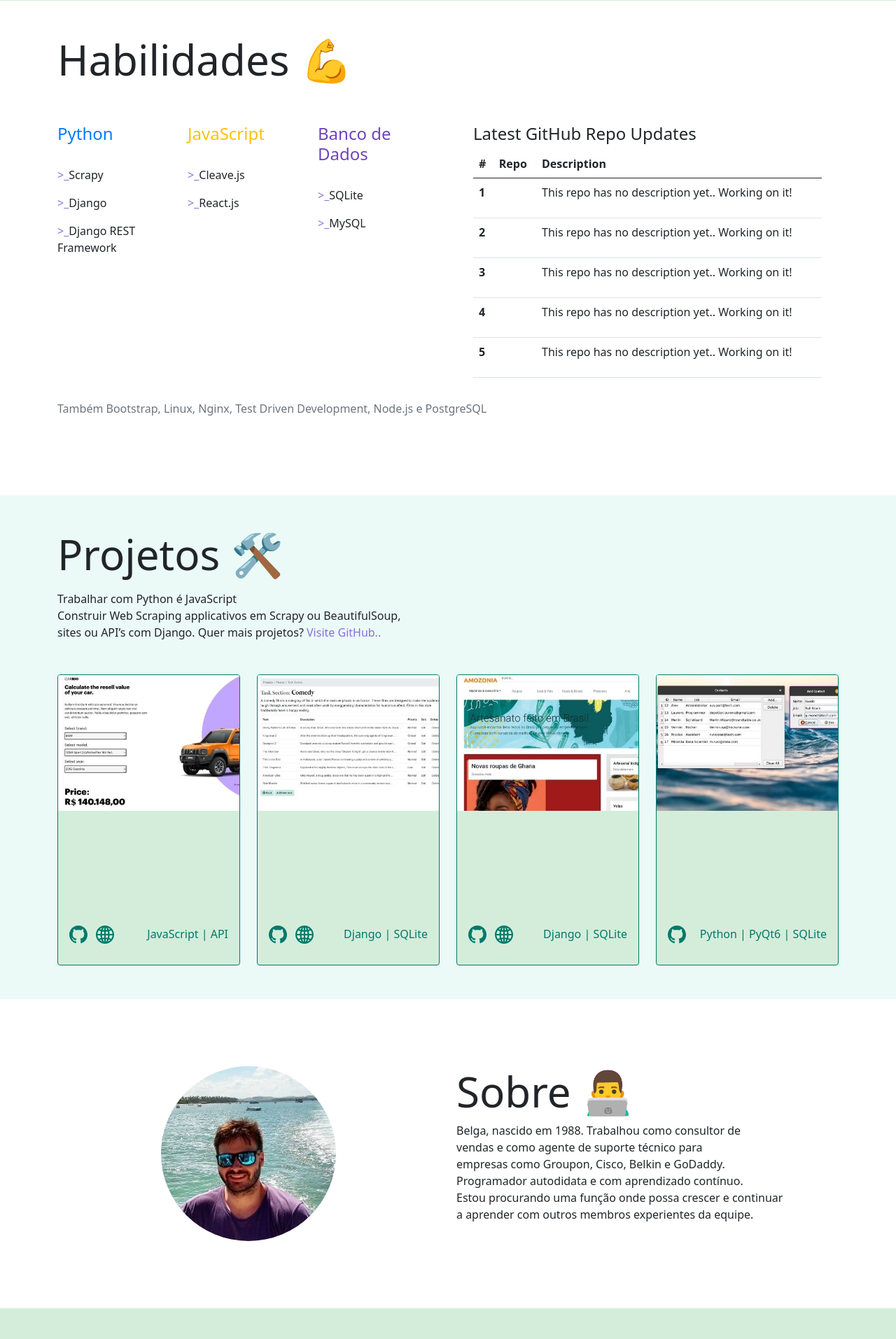
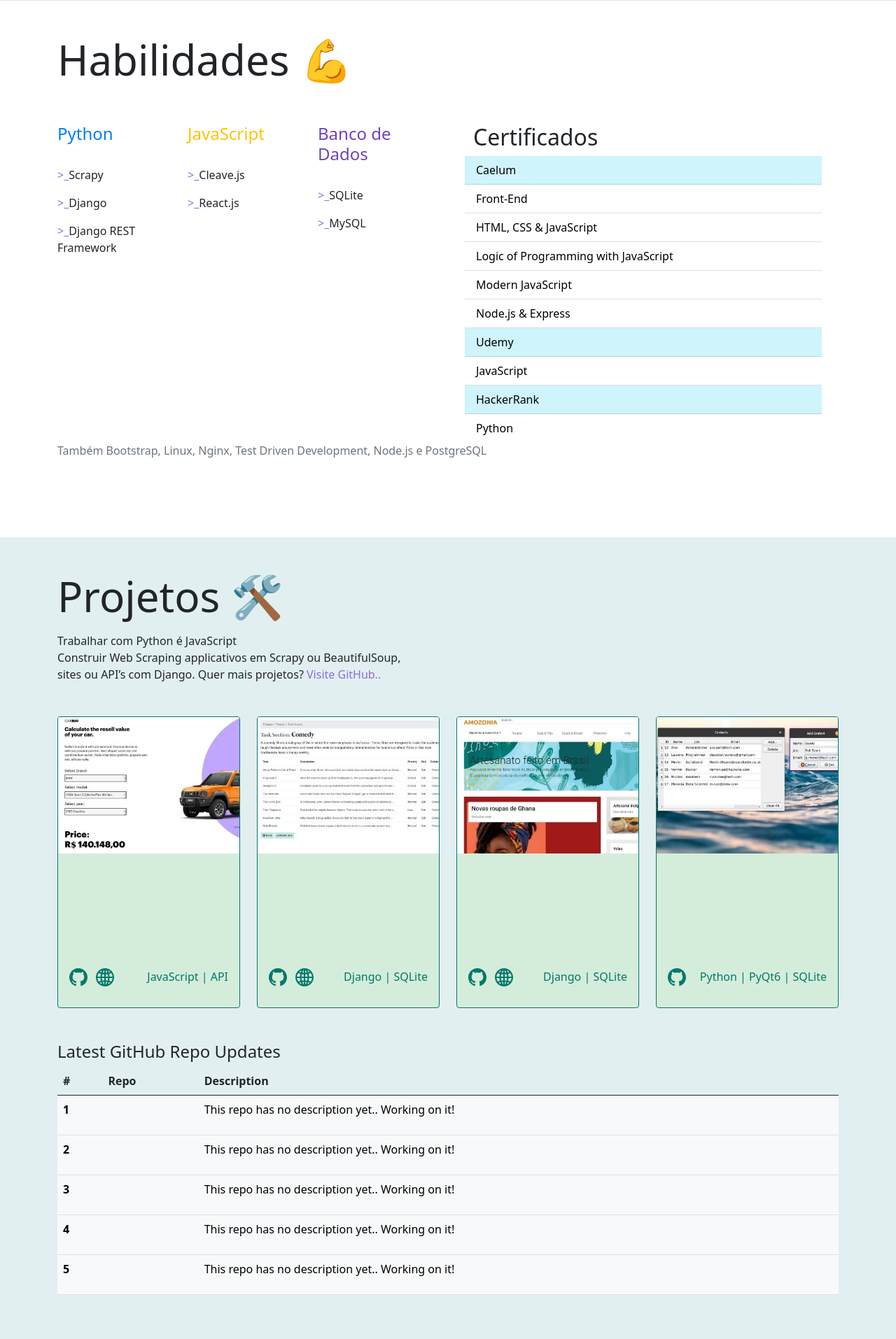
Before and after one commit to DePotterDev/personal-website, a Django app: page / in a window 1280 px wide. Shown: the part 656-2570 px from the top of the page at 70% size. Run offline with Django 3.2, Linux system fonts and the light colour scheme; data that the repository does not hold is empty; parts of the project's set-up code (start-up, migrations or seed data) failed here and were passed over; some libraries are stand-ins or nearby versions.

Commit message:
Added certificates section

```diff
--- a/templates/home.html
+++ b/templates/home.html
@@ -43,81 +43,20 @@
 
 <!--GITHUB API-->
             <div class="col-6 ps-5">
-                <h4>Latest GitHub Repo Updates</h4>
-                <table class="table table-hover">
-                    <thead>
-                        <tr>
-                            <th scope="col">#</th>
-                            <th scope="col">Repo</th>
-                            <th scope="col">Description</th>
-                        </tr>
-                    </thead>
-                    <tbody>
-                        <tr>
-                            <th scope="row">1</th>
-                            <td><a class="link" href="{{repo.0.html_url}}" target="_blank">{{repo.0.name}}</a></td>
-                            <td>
-                                {% if repo.0.description %}
-                                    {{repo.0.description}}
-                                    {{repo.0.created_at|date:"c" }}
-                                {% else %}
-                                    <p>This repo has no description yet.. Working on it!</p>
-                                {% endif %}
-                            </td>
-                        </tr>
-                        <tr>
-                            <th scope="row">2</th>
-                            <td><a class="link" href="{{repo.1.html_url}}" target="_blank">{{repo.1.name}}</a></td>
-                            <td>
-                                {% if repo.1.description %}
-                                    {{repo.1.description}}
-                                {% else %}
-                                    <p>This repo has no description yet.. Working on it!</p>
-                                {% endif %}
-                            </td>
-                        </tr>
-                        <tr>
-                            <th scope="row">3</th>
-                            <td><a class="link" href="{{repo.2.html_url}}" target="_blank">{{repo.2.name}}</a></td>
-                            <td>
-                                {% if repo.2.description %}
-                                    {{repo.2.description}}
-                                {% else %}
-                                    <p>This repo has no description yet.. Working on it!</p>
-                                {% endif %}
-                            </td>
-                        </tr>
-                        <tr>
-                            <th scope="row">4</th>
-                            <td><a class="link" href="{{repo.3.html_url}}" target="_blank">{{repo.3.name}}</a></td>
-                            <td>
-                                {% if repo.3.description %}
-                                    {{repo.3.description}}
-                                {% else %}
-                                    <p>This repo has no description yet.. Working on it!</p>
-                                {% endif %}
-                            </td>
-                        </tr>
-                        <tr>
-                            <th scope="row">5</th>
-                            <td><a class="link" href="{{repo.4.html_url}}" target="_blank">{{repo.4.name}}</a></td>
-                            <td>
-                                {% if repo.4.description %}
-                                    {{repo.4.description}}
-                                {% else %}
-                                    <p>This repo has no description yet.. Working on it!</p>
-                                {% endif %}
-                            </td>
-                        </tr>
-                    </tbody>
-
-                </table>
                 <div class="row">
-                    <div class="col">
-                    </div>
-                    <div class="col">
-                        <p></p>
-                    </div>
+                <h2>Certificados</h2>
+                <ul class="list-group list-group-flush">
+                    <li class="list-group-item list-group-item-info"><a href="https://www.caelum.com.br/" target="_blank">Caelum</a></li>
+                    <li class="list-group-item"><a href="{% static 'media/Caelum-Front-End.jpeg' %}" target="_blank">Front-End</a></li>
+                    <li class="list-group-item"><a href="{% static 'media/Caelum-HTML-CSS-JS.jpeg' %}" target="_blank">HTML, CSS & JavaScript</a></li>
+                    <li class="list-group-item"><a href="{% static 'media/Caelum-Logic-JavaScript.jpeg' %}" target="_blank">Logic of Programming with JavaScript</a></li>
+                    <li class="list-group-item"><a href="{% static 'media/Caelum-Modern-JavaScript.jpeg' %}" target="_blank">Modern JavaScript</a></li>
+                    <li class="list-group-item"><a href="{% static 'media/Caelum-Nodejs.jpeg' %}" target="_blank">Node.js & Express</a></li>
+                    <li class="list-group-item list-group-item-info"><a href="https://www.udemy.com/" target="_blank">Udemy</a></li>
+                    <li class="list-group-item"><a href="{% static 'media/udemy-cert-js.pdf' %}" target="_blank">JavaScript</a></li>
+                    <li class="list-group-item list-group-item-info"><a href="https://www.hackerrank.com/" target="_blank">HackerRank</a></li>
+                    <li class="list-group-item"><a href="{% static 'media/HackerRank-Python-B.png' %}" target="_blank">Python</a></li>
+                </ul>
                 </div>
             </div>
             <p class="text-muted">Também Bootstrap, Linux, Nginx, Test Driven Development, Node.js e PostgreSQL</p>
@@ -126,7 +65,7 @@
 </div>
 
 <!--PROJECTS-->
-<div style="background-color:#ebfaf7;">
+<div style="background-color:#e2eff1;">
     <div id="projects" class="container py-5">
         <h2 class="title mb-3">Projetos 🛠</h2>
         <p class="mb-5">Trabalhar com Python é JavaScript<br>
@@ -219,12 +158,87 @@
             </div>
 
 <!--End cards-->
+ <!--Github API-->
+    <div class="py-5">
+    <h4>Latest GitHub Repo Updates</h4>
+        <table class="table table-hover">
+            <thead class="thead-light">
+                <tr>
+                    <th scope="col">#</th>
+                    <th scope="col">Repo</th>
+                    <th scope="col">Description</th>
+                </tr>
+            </thead>
+            <tbody>
+                <tr class="table-light">
+                    <th scope="row">1</th>
+                    <td><a class="link" href="{{repo.0.html_url}}" target="_blank">{{repo.0.name}}</a></td>
+                    <td>
+                        {% if repo.0.description %}
+                            {{repo.0.description}}
+                            {{repo.0.created_at|date:"c" }}
+                        {% else %}
+                            <p>This repo has no description yet.. Working on it!</p>
+                        {% endif %}
+                    </td>
+                </tr>
+                <tr class="table-light">
+                    <th scope="row">2</th>
+                    <td><a class="link" href="{{repo.1.html_url}}" target="_blank">{{repo.1.name}}</a></td>
+                    <td>
+                        {% if repo.1.description %}
+                            {{repo.1.description}}
+                        {% else %}
+                            <p>This repo has no description yet.. Working on it!</p>
+                        {% endif %}
+                    </td>
+                </tr>
+                <tr class="table-light">
+                    <th scope="row">3</th>
+                    <td><a class="link" href="{{repo.2.html_url}}" target="_blank">{{repo.2.name}}</a></td>
+                    <td>
+                        {% if repo.2.description %}
+                            {{repo.2.description}}
+                        {% else %}
+                            <p>This repo has no description yet.. Working on it!</p>
+                        {% endif %}
+                    </td>
+                </tr>
+                <tr class="table-light">
+                    <th scope="row">4</th>
+                    <td><a class="link" href="{{repo.3.html_url}}" target="_blank">{{repo.3.name}}</a></td>
+                    <td>
+                        {% if repo.3.description %}
+                            {{repo.3.description}}
+                        {% else %}
+                            <p>This repo has no description yet.. Working on it!</p>
+                        {% endif %}
+                    </td>
+                </tr>
+                <tr class="table-light">
+                    <th scope="row">5</th>
+                    <td><a class="link" href="{{repo.4.html_url}}" target="_blank">{{repo.4.name}}</a></td>
+                    <td>
+                        {% if repo.4.description %}
+                            {{repo.4.description}}
+                        {% else %}
+                            <p>This repo has no description yet.. Working on it!</p>
+                        {% endif %}
+                    </td>
+                </tr>
+            </tbody>
+        </table>
+    </div>
+
         </div>
     </div>
 </div>
 
 <!--ABOUT SECTION-->
 <div id="about" class="container py-5 my-5">
+
+
+
     <div class="row">
 <!--LEFT COLUMN-->
         <div class="col">
--- a/templates/navbar-home.html
+++ b/templates/navbar-home.html
@@ -1,6 +1,7 @@
 {% load static %}
 
 {% block nav %}
+
 <nav class="navbar navbar-expand-lg navbar-light bg-light sticky-top border-bottom">
   <div class="container">
     <a class="navbar-brand" href="{% url 'core:home' %}">DePotter</a>
```
Also changed, not shown: templates/navbar-blog.html (deleted, +0 -34 lines).
